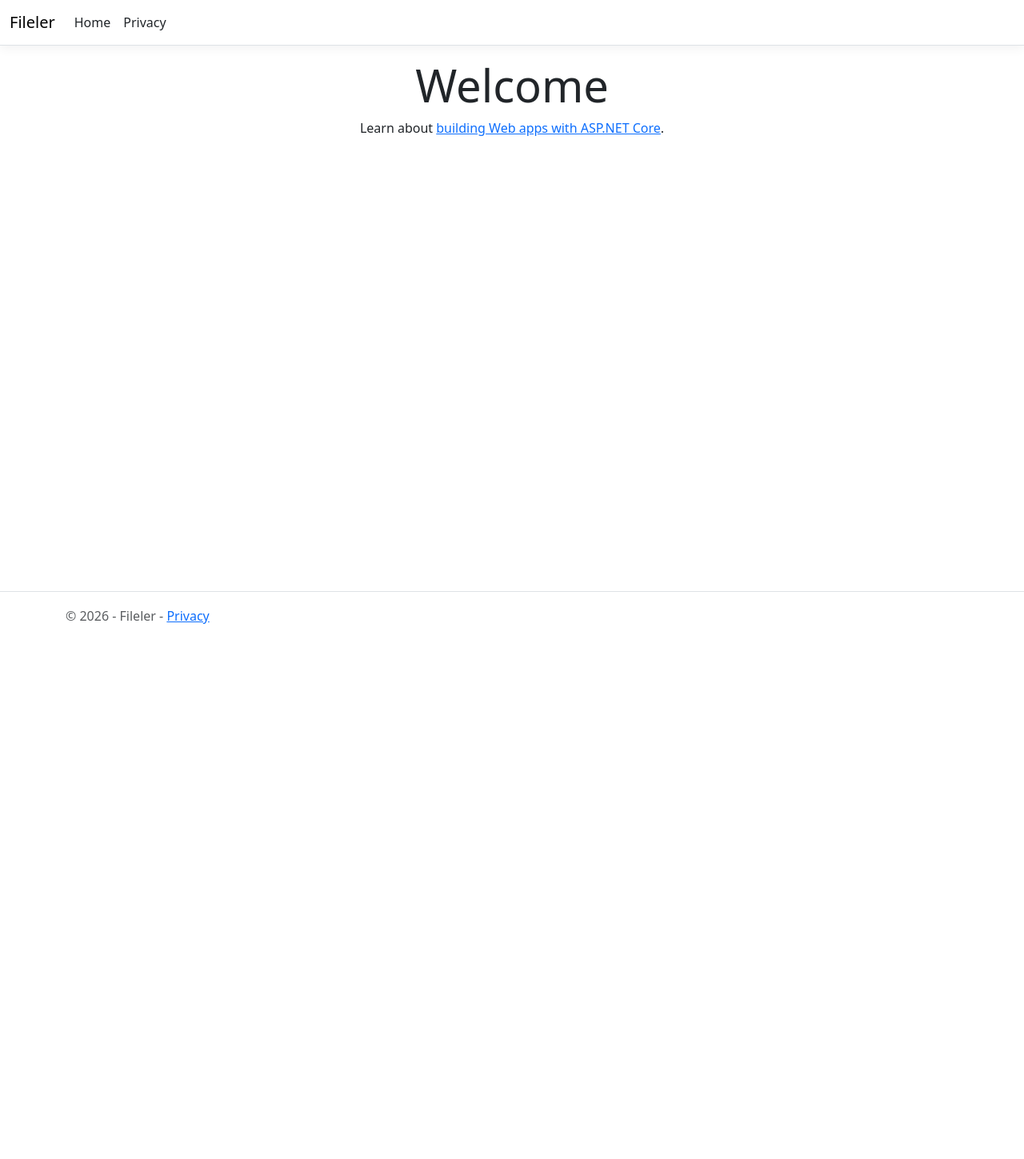
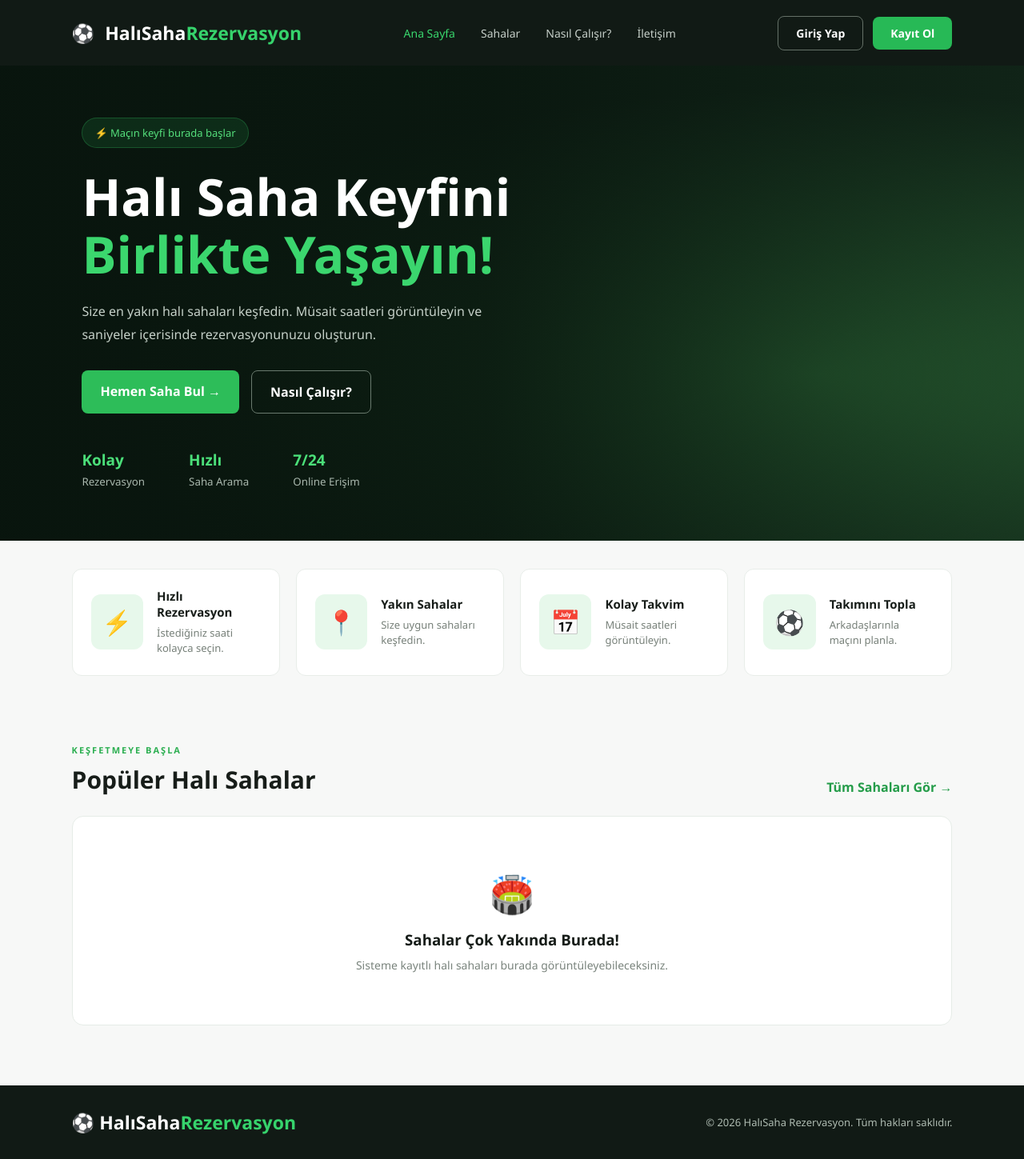
Before and after one commit to Mehmet4602can/Fileler, an ASP.NET Core app: page / in a window 1280 px wide. Shown: the whole page at 80% size. Before the commit the page ends 780 px from the top, so only its background shows below. Run offline with ASP.NET Core 8, Linux system fonts and the light colour scheme; style sheets or scripts are compiled from the project's sources.

Commit message:
Geçici Arayüz oluşturuldu.

```diff
--- a/Fileler/Views/Home/Index.cshtml
+++ b/Fileler/Views/Home/Index.cshtml
@@ -1,8 +1,139 @@
 @{
-    ViewData["Title"] = "Home Page";
+    Layout = null;
+    ViewData["Title"] = "Ana Sayfa";
 }
 
-<div class="text-center">
-    <h1 class="display-4">Welcome</h1>
-    <p>Learn about <a href="https://learn.microsoft.com/aspnet/core">building Web apps with ASP.NET Core</a>.</p>
-</div>
+<!DOCTYPE html>
+<html lang="tr">
+<head>
+    <meta charset="UTF-8" />
+    <meta name="viewport" content="width=device-width, initial-scale=1.0" />
+    <title>HalıSaha | Rezervasyon</title>
+    <link rel="stylesheet" href="~/css/home.css" />
+</head>
+<body>
+
+    <header class="navbar">
+        <a href="/" class="logo">
+            <span class="logo-icon">⚽</span>
+            HalıSaha<span>Rezervasyon</span>
+        </a>
+
+        <nav class="nav-links">
+            <a href="/" class="active">Ana Sayfa</a>
+            <a href="#sahalar">Sahalar</a>
+            <a href="#nasil-calisir">Nasıl Çalışır?</a>
+            <a href="#iletisim">İletişim</a>
+        </nav>
+
+        <div class="nav-buttons">
+            <a href="/Account/Login" class="login-btn">Giriş Yap</a>
+            <a href="/Account/Register" class="register-btn">Kayıt Ol</a>
+        </div>
+    </header>
+
+    <main>
+        <section class="hero">
+            <div class="hero-content">
+                <span class="hero-tag">⚡ Maçın keyfi burada başlar</span>
+
+                <h1>
+                    Halı Saha Keyfini
+                    <span>Birlikte Yaşayın!</span>
+                </h1>
+
+                <p>
+                    Size en yakın halı sahaları keşfedin.
+                    Müsait saatleri görüntüleyin ve saniyeler
+                    içerisinde rezervasyonunuzu oluşturun.
+                </p>
+
+                <div class="hero-buttons">
+                    <a href="#sahalar" class="primary-btn">
+                        Hemen Saha Bul <span>→</span>
+                    </a>
+                    <a href="#nasil-calisir" class="secondary-btn">
+                        Nasıl Çalışır?
+                    </a>
+                </div>
+
+                <div class="hero-stats">
+                    <div>
+                        <strong>Kolay</strong>
+                        <small>Rezervasyon</small>
+                    </div>
+                    <div>
+                        <strong>Hızlı</strong>
+                        <small>Saha Arama</small>
+                    </div>
+                    <div>
+                        <strong>7/24</strong>
+                        <small>Online Erişim</small>
+                    </div>
+                </div>
+            </div>
+        </section>
+
+        <section class="features" id="nasil-calisir">
+            <div class="feature-card">
+                <span>⚡</span>
+                <div>
+                    <h3>Hızlı Rezervasyon</h3>
+                    <p>İstediğiniz saati kolayca seçin.</p>
+                </div>
+            </div>
+
+            <div class="feature-card">
+                <span>📍</span>
+                <div>
+                    <h3>Yakın Sahalar</h3>
+                    <p>Size uygun sahaları keşfedin.</p>
+                </div>
+            </div>
+
+            <div class="feature-card">
+                <span>📅</span>
+                <div>
+                    <h3>Kolay Takvim</h3>
+                    <p>Müsait saatleri görüntüleyin.</p>
+                </div>
+            </div>
+
+            <div class="feature-card">
+                <span>⚽</span>
+                <div>
+                    <h3>Takımını Topla</h3>
+                    <p>Arkadaşlarınla maçını planla.</p>
+                </div>
+            </div>
+        </section>
+
+        <section class="popular-fields" id="sahalar">
+            <div class="section-heading">
+                <div>
+                    <span>KEŞFETMEYE BAŞLA</span>
+                    <h2>Popüler Halı Sahalar</h2>
+                </div>
+                <a href="#sahalar">Tüm Sahaları Gör →</a>
+            </div>
+
+            <div class="empty-fields">
+                <div class="empty-icon">🏟️</div>
+                <h3>Sahalar Çok Yakında Burada!</h3>
+                <p>
+                    Sisteme kayıtlı halı sahaları burada
+                    görüntüleyebileceksiniz.
+                </p>
+            </div>
+        </section>
+    </main>
+
+    <footer id="iletisim">
+        <a href="/" class="logo">
+            ⚽ HalıSaha<span>Rezervasyon</span>
+        </a>
+        <p>© 2026 HalıSaha Rezervasyon. Tüm hakları saklıdır.</p>
+    </footer>
+
+</body>
+</html>
--- /dev/null
+++ b/Fileler/wwwroot/css/Home.css
@@ -0,0 +1,357 @@
+
+* {
+    margin: 0;
+    padding: 0;
+    box-sizing: border-box;
+}
+
+html {
+    scroll-behavior: smooth;
+}
+
+body {
+    font-family: 'Segoe UI', sans-serif;
+    background: #f7f8f7;
+    color: #171d19;
+}
+
+/* NAVBAR */
+
+.navbar {
+    height: 82px;
+    padding: 0 7%;
+    display: flex;
+    align-items: center;
+    justify-content: space-between;
+    background: #111a15;
+}
+
+.logo {
+    color: white;
+    font-size: 23px;
+    font-weight: 800;
+    text-decoration: none;
+}
+
+    .logo span:not(.logo-icon) {
+        color: #36d36c;
+    }
+
+.logo-icon {
+    margin-right: 7px;
+}
+
+.nav-links {
+    display: flex;
+    gap: 32px;
+}
+
+    .nav-links a {
+        color: #c5cec8;
+        text-decoration: none;
+        font-size: 14px;
+        transition: .2s;
+    }
+
+        .nav-links a:hover,
+        .nav-links a.active {
+            color: #39d66d;
+        }
+
+.nav-buttons {
+    display: flex;
+    align-items: center;
+    gap: 12px;
+}
+
+.login-btn,
+.register-btn {
+    padding: 11px 22px;
+    border-radius: 8px;
+    text-decoration: none;
+    font-size: 14px;
+    font-weight: 600;
+}
+
+.login-btn {
+    border: 1px solid #657168;
+    color: white;
+}
+
+.register-btn {
+    background: #27b956;
+    color: white;
+}
+
+/* HERO */
+
+.hero {
+    min-height: 510px;
+    display: flex;
+    align-items: center;
+    padding: 65px 8%;
+    background: linear-gradient(90deg, rgba(8,20,13,.97) 0%, rgba(8,20,13,.85) 48%, rgba(8,20,13,.35) 100%), radial-gradient(ellipse at 80% 65%, #347b40, #152c1d 65%);
+    color: white;
+}
+
+.hero-content {
+    max-width: 690px;
+}
+
+.hero-tag {
+    display: inline-block;
+    color: #55df7c;
+    background: rgba(53, 205, 103, .12);
+    border: 1px solid rgba(53, 205, 103, .25);
+    padding: 9px 15px;
+    border-radius: 30px;
+    font-size: 13px;
+    margin-bottom: 25px;
+}
+
+.hero h1 {
+    font-size: clamp(38px, 5vw, 65px);
+    line-height: 1.12;
+    font-weight: 800;
+    margin-bottom: 22px;
+}
+
+    .hero h1 span {
+        display: block;
+        color: #3bd66e;
+    }
+
+.hero p {
+    color: #c5d0c8;
+    line-height: 1.8;
+    font-size: 16px;
+    max-width: 550px;
+}
+
+.hero-buttons {
+    display: flex;
+    gap: 15px;
+    margin-top: 30px;
+}
+
+.primary-btn,
+.secondary-btn {
+    padding: 15px 23px;
+    border-radius: 8px;
+    text-decoration: none;
+    font-weight: 700;
+}
+
+.primary-btn {
+    color: white;
+    background: #2dbd59;
+}
+
+    .primary-btn:hover,
+    .register-btn:hover {
+        background: #239b49;
+    }
+
+.secondary-btn {
+    color: white;
+    border: 1px solid #697a6e;
+}
+
+.hero-stats {
+    display: flex;
+    gap: 55px;
+    margin-top: 45px;
+}
+
+    .hero-stats div {
+        display: flex;
+        flex-direction: column;
+        gap: 5px;
+    }
+
+    .hero-stats strong {
+        font-size: 19px;
+        color: #4bdf79;
+    }
+
+    .hero-stats small {
+        color: #aab8ae;
+    }
+
+/* FEATURES */
+
+.features {
+    display: grid;
+    grid-template-columns: repeat(4, 1fr);
+    gap: 20px;
+    padding: 35px 7%;
+}
+
+.feature-card {
+    display: flex;
+    align-items: center;
+    gap: 17px;
+    padding: 23px;
+    background: white;
+    border: 1px solid #e8ede9;
+    border-radius: 12px;
+    transition: .25s;
+}
+
+    .feature-card:hover {
+        transform: translateY(-4px);
+        border-color: #7bd695;
+    }
+
+    .feature-card > span {
+        font-size: 30px;
+        background: #e7f8eb;
+        padding: 14px;
+        border-radius: 12px;
+    }
+
+    .feature-card h3 {
+        font-size: 15px;
+        margin-bottom: 7px;
+    }
+
+    .feature-card p {
+        font-size: 13px;
+        color: #778079;
+        line-height: 1.5;
+    }
+
+/* POPULAR FIELDS */
+
+.popular-fields {
+    padding: 45px 7% 75px;
+}
+
+.section-heading {
+    display: flex;
+    align-items: end;
+    justify-content: space-between;
+    margin-bottom: 25px;
+}
+
+    .section-heading span {
+        font-size: 11px;
+        letter-spacing: 2px;
+        color: #2caf51;
+        font-weight: 700;
+    }
+
+    .section-heading h2 {
+        font-size: 30px;
+        margin-top: 7px;
+    }
+
+    .section-heading a {
+        color: #249c49;
+        text-decoration: none;
+        font-weight: 600;
+    }
+
+.empty-fields {
+    background: white;
+    border: 1px solid #e6ece7;
+    border-radius: 14px;
+    text-align: center;
+    padding: 65px 20px;
+}
+
+.empty-icon {
+    font-size: 45px;
+    margin-bottom: 15px;
+}
+
+.empty-fields h3 {
+    margin-bottom: 10px;
+}
+
+.empty-fields p {
+    color: #7a847d;
+    font-size: 14px;
+}
+
+/* FOOTER */
+
+footer {
+    background: #111a15;
+    color: #aebbb1;
+    padding: 30px 7%;
+    display: flex;
+    align-items: center;
+    justify-content: space-between;
+}
+
+    footer p {
+        font-size: 13px;
+    }
+
+/* RESPONSIVE */
+
+@media (max-width: 1000px) {
+    .features {
+        grid-template-columns: repeat(2, 1fr);
+    }
+
+    .nav-links {
+        gap: 15px;
+    }
+}
+
+@media (max-width: 700px) {
+    .navbar {
+        height: auto;
+        padding: 20px;
+        flex-wrap: wrap;
+        gap: 20px;
+    }
+
+    .nav-links {
+        order: 3;
+        width: 100%;
+        overflow-x: auto;
+        padding-bottom: 5px;
+    }
+
+    .nav-buttons {
+        gap: 7px;
+    }
+
+    .login-btn,
+    .register-btn {
+        padding: 9px 12px;
+        font-size: 12px;
+    }
+
+    .hero {
+        padding: 55px 25px;
+    }
+
+    .hero-stats {
+        gap: 25px;
+    }
+
+    .features {
+        grid-template-columns: 1fr;
+        padding: 25px;
+    }
+
+    .popular-fields {
+        padding: 30px 25px 55px;
+    }
+
+    .section-heading {
+        align-items: start;
+        flex-direction: column;
+        gap: 15px;
+    }
+
+    footer {
+        flex-direction: column;
+        gap: 15px;
+        text-align: center;
+    }
+}
```
